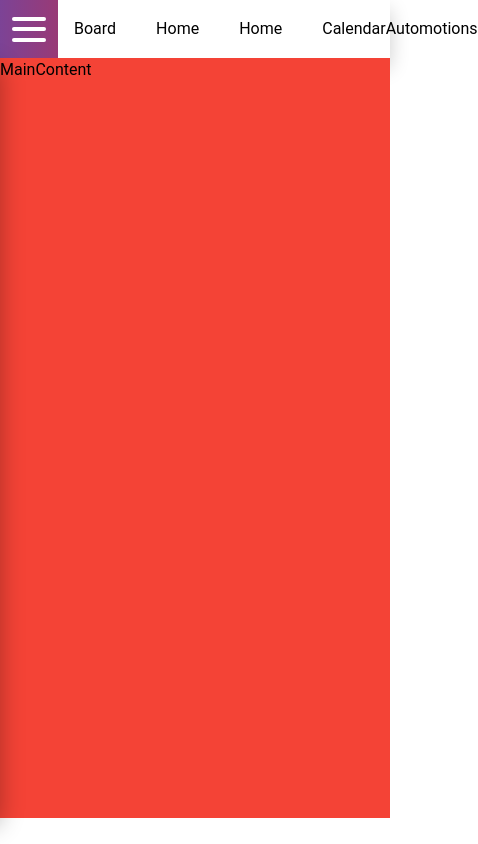
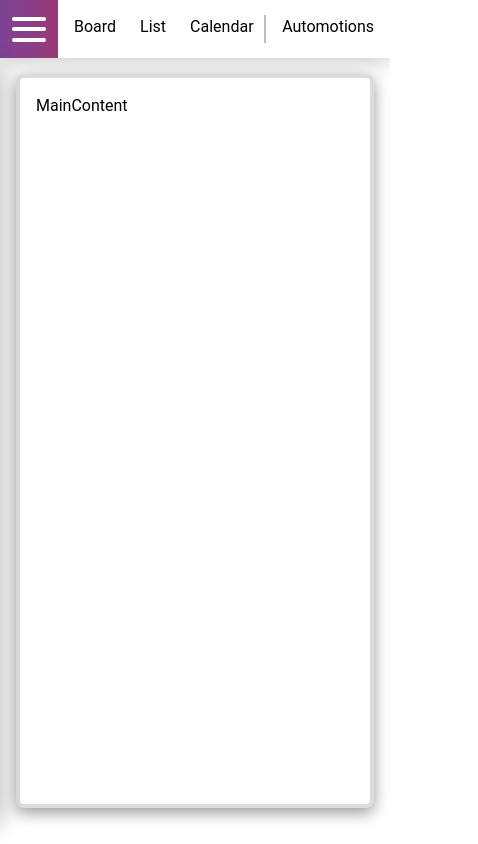
Before and after one commit to MiguelMR86/TaskHub, a React (Vite) app: page / in a window 390 px wide. Shown: the whole page, 478 px wide, since content can reach past the window. Built offline with nearby package versions, Linux system fonts and the light colour scheme; a web font is replaced by a local one.

Commit message:
Navbar update ( Mobile resolution )

```diff
--- a/src/components/TaskManager/Main/MainContent.jsx
+++ b/src/components/TaskManager/Main/MainContent.jsx
@@ -2,7 +2,7 @@ import React from 'react'
 
 function MainContent() {
   return (
-    <div className=' bg-red-500 h-[90vh]'>MainContent</div>
+    <div className='h-[87%] m-4 rounded-lg bg-white shadow-[0_5px_15px_rgba(0,0,0,.4)] p-4 border-4 border-[#DCDCDC]'>MainContent</div>
   )
 }
 
--- a/src/components/TaskManager/Nav/NavBar.jsx
+++ b/src/components/TaskManager/Nav/NavBar.jsx
@@ -3,7 +3,7 @@ import NavList from './NavList'
 
 function NavBar() {
   return (
-    <div className='w-full'>
+    <div className='w-full bg-white'>
         <NavList />
     </div>
   )
--- a/src/components/TaskManager/Nav/NavList.jsx
+++ b/src/components/TaskManager/Nav/NavList.jsx
@@ -1,29 +1,40 @@
-import React from 'react'
+import React, { useState } from "react";
 
 function NavList() {
+  const [currentSection, setCurrentSection] = useState("Home");
+
   return (
-    <div className='flex items-center h-full justify-between'>
-        <ul className='flex flex-row ml-4 gap-10'>
-            <a href="">
+    <div className="flex items-center h-full justify-between select-none">
+      <ul className="flex flex-row items-center ml-4 gap-6 overflow-y-auto">
+        <a
+          className={`border-b-4 h-[85%] flex items-center rounded cursor-pointer  ${currentSection == "Board" ? "border-[#993a76]" : "border-transparent hover:border-gray-400"}`}
+          onClick={() => setCurrentSection("Board")}
+        >
           <li>Board</li>
         </a>
-            <a href="">
-                <li>Home</li>
+        <a
+          className={`border-b-4 h-[85%] flex items-center rounded cursor-pointer  ${currentSection == "List" ? "border-[#993a76]" : "border-transparent hover:border-gray-400"}`}
+          onClick={() => setCurrentSection("List")}
+        >
+          <li>List</li>
         </a>
-            <a href="">
-                <li>Home</li>
-            </a>
-            <a href="">
+        <a
+          className={`border-b-4 h-[85%] flex items-center rounded cursor-pointer  ${currentSection == "Calendar" ? "border-[#993a76]" : "border-transparent hover:border-gray-400"}`}
+          onClick={() => setCurrentSection("Calendar")}
+        >
           <li>Calendar</li>
         </a>
       </ul>
-        <ul className='mr-4'>
-            <a href="">
+      <ul className="flex flex-row items-center gap-10 mr-4 border-l-2 border-gray-400 pl-4">
+        <a
+          className={`border-b-4 h-[85%] flex items-center rounded cursor-pointer  ${currentSection == "Automotions" ? "border-[#993a76]" : "border-transparent hover:border-gray-400"}`}
+          onClick={() => setCurrentSection("Automotions")}
+        >
           <li>Automotions</li>
         </a>
       </ul>
     </div>
-  )
+  );
 }
 
-export default NavList
+export default NavList;
--- a/src/components/TaskManager/Side/SideBarContent.jsx
+++ b/src/components/TaskManager/Side/SideBarContent.jsx
@@ -11,7 +11,7 @@ function SideBarContent() {
         className="p-1 font-medium"
       >
         <a href="#" className="flex items-center hover:text-blue-500 transition-colors">
-          Pages
+          Home
         </a>
       </Typography>
       <Typography
@@ -21,7 +21,7 @@ function SideBarContent() {
         className="p-1 font-medium"
       >
         <a href="#" className="flex items-center hover:text-blue-500 transition-colors">
-          Account
+          Info
         </a>
       </Typography>
       <Typography
@@ -31,17 +31,7 @@ function SideBarContent() {
         className="p-1 font-medium"
       >
         <a href="#" className="flex items-center hover:text-blue-500 transition-colors">
-          Blocks
-        </a>
-      </Typography>
-      <Typography
-        as="li"
-        variant="small"
-        color="blue-gray"
-        className="p-1 font-medium"
-      >
-        <a href="#" className="flex items-center hover:text-blue-500 transition-colors">
-          Docs
+          Notifications
         </a>
       </Typography>
     </ul>
--- a/src/components/TaskManager/TaskManager.jsx
+++ b/src/components/TaskManager/TaskManager.jsx
@@ -4,8 +4,8 @@ import NavBar from './Nav/NavBar'
 import MainContent from './Main/MainContent'
 function TaskManager() {
   return (
-    <div className='h-screen'>
-      <div  className='flex shadow-[0_10px_20px_rgba(0,0,0,.2)]'>
+    <div className='h-screen w-full'>
+      <div  className='flex shadow-[0_5px_20px_rgba(0,0,0,.2)]'>
         <SideBar />
         <NavBar />
       </div>
--- a/src/index.css
+++ b/src/index.css
@@ -1,3 +1,7 @@
 @tailwind base;
 @tailwind components;
 @tailwind utilities;
+
+/* ::-webkit-scrollbar {
+    width: 10px;
+  } */
```
Lines whose indentation alone changed are shown as unchanged.
